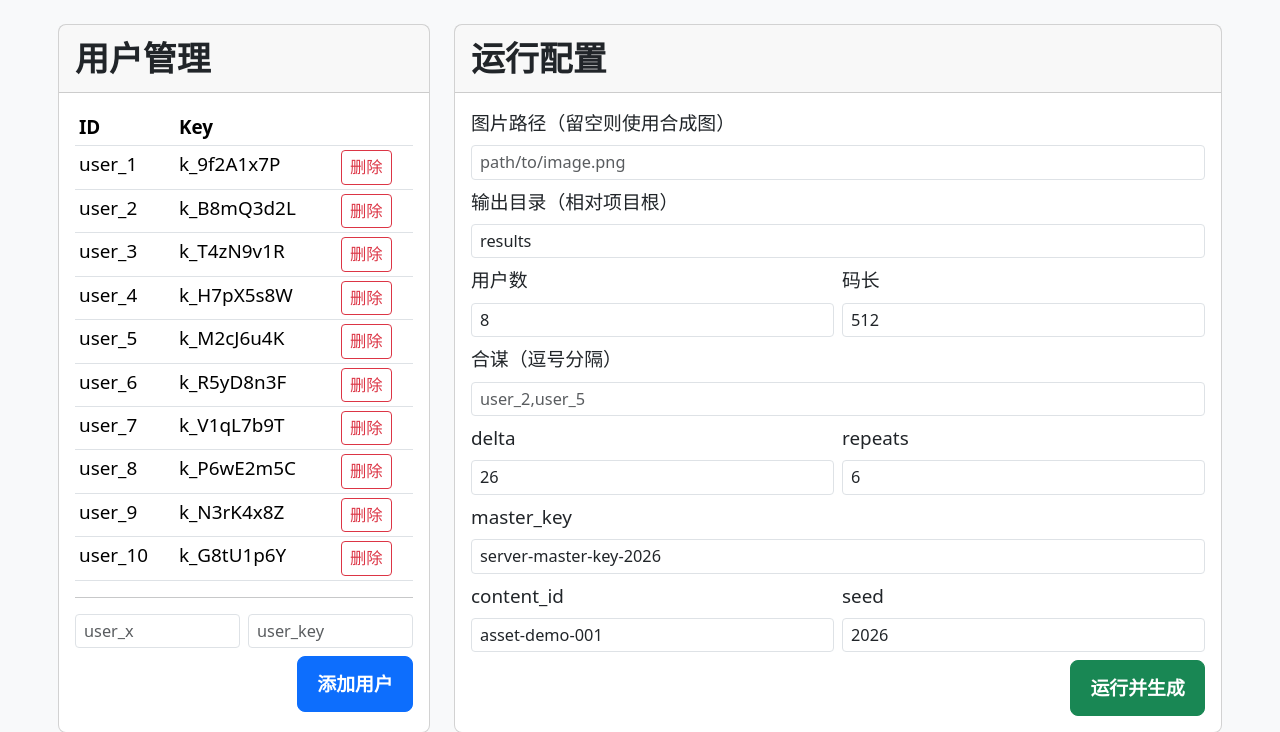
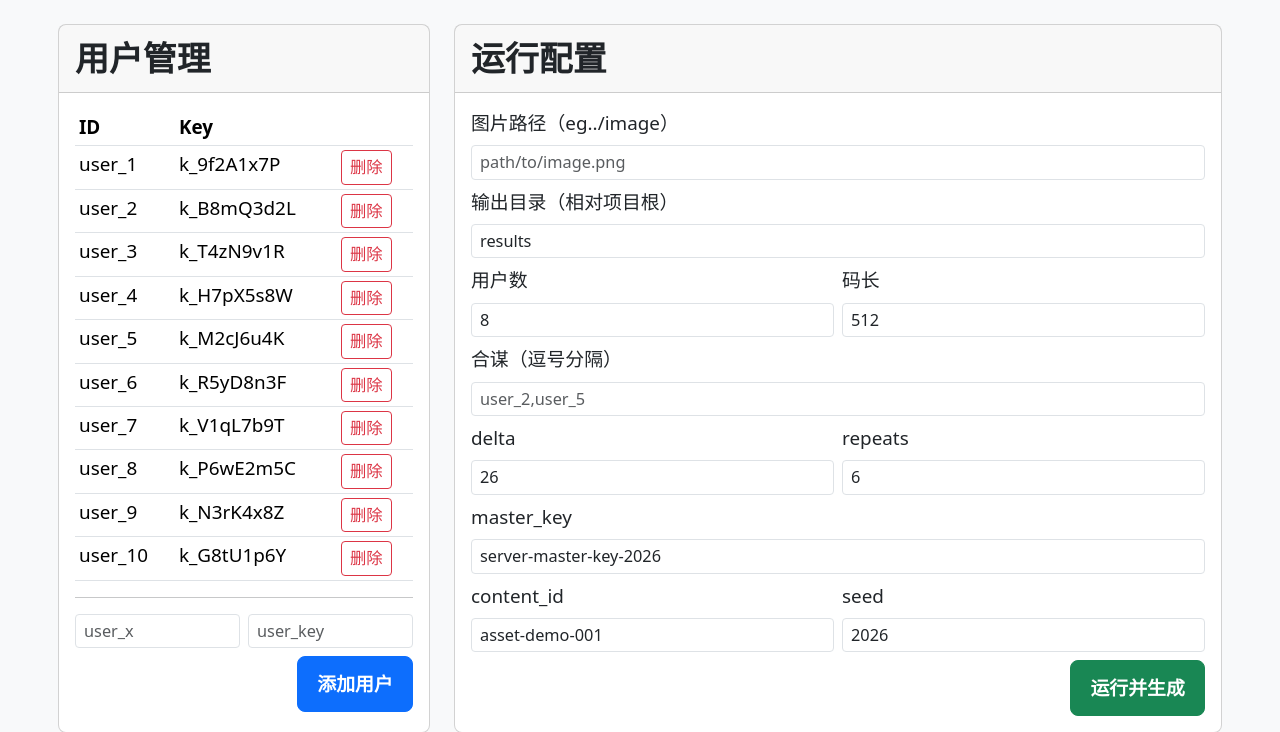
Before and after one commit to wenxinhuhu/pic-watermark, a Flask app: page / in a window 1280 px wide. Shown: the part 106-838 px from the top of the page. Run offline with Flask 3, Linux system fonts and the light colour scheme.

Commit message:
修改一点点前端

```diff
--- a/templates/index.html
+++ b/templates/index.html
@@ -79,7 +79,7 @@
             <div class="card-body">
               <form method="post" action="/run">
                 <div class="mb-2">
-                  <label class="form-label">图片路径（留空则使用合成图）</label>
+                  <label class="form-label">图片路径（eg../image）</label>
                   <input name="image" class="form-control form-control-sm" placeholder="path/to/image.png">
                 </div>
                 <div class="mb-2">
```
